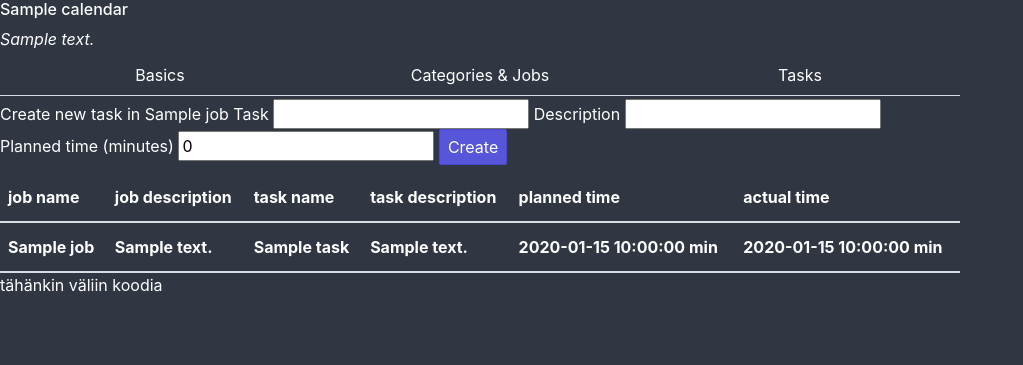
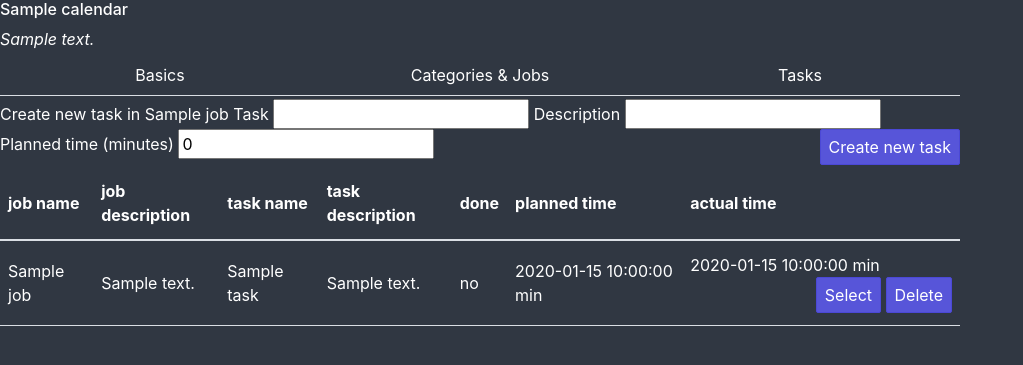
Before and after one commit to jussmaki/timetracker, a Flask app: template templates/calendar.html in a window 1280 px wide. Shown: the part 27-392 px from the top of the page, without its empty margins (0-1023 px from the left). Run offline with Flask 2, Linux system fonts and the light colour scheme; tables that the repository leaves empty hold one stand-in row (values such as "Sample post"); the template is opened without the code that fills it: values that come from a table or form of the project are taken from there, most other values are stand-ins (such as "Sample title", 1, 10 or a date in 2020); data that the repository does not hold is empty.

Commit message:
delete tasks

```diff
--- a/calendars.py
+++ b/calendars.py
@@ -103,6 +103,10 @@ def create_new_task(job: Job, name: str, description: str, planned_time: int):
     db.session.add(task)
     db.session.commit()
 
+def delete_task(task: Task):
+    db.session.query(Task).filter(Task.id == task.id).delete()
+    db.session.commit()
+
 def get_tasks(calendar: Calendar):
 
     tasks = db.session.query(Task).select_from(Calendar).join(Category, Category.calendar_id == Calendar.id).join(Job, Job.category_id == Category.id).join(Task, Task.job_id == Job.id).filter(Calendar.id == calendar.id).all()
--- a/forms.py
+++ b/forms.py
@@ -67,3 +67,4 @@ class TaskForm(FlaskForm):
     done = BooleanField("done", default=False)
     planned_time = IntegerField("planned_time", default=0)
     actual_time = IntegerField("actual_time", default=0)
+    delete = BooleanField("delete", default=False)
--- a/templates/calendar.html
+++ b/templates/calendar.html
@@ -40,7 +40,7 @@
                 {{ task_form.description }}
                 <label class="form-inline">Planned time (minutes)</label>
                 {{ task_form.planned_time }}
-                <button class="btn btn-primary" type="submit" form="task_form" value="create">Create</button>
+                <button class="btn btn-primary float-right" type="submit" form="task_form" value="create">Create new task</button>
             </form>
         </div>
 
@@ -52,6 +52,7 @@
             <th>job description</th>
             <th>task name</th>
             <th>task description</th>
+            <th>done</th>
             <th>planned time</th>
             <th>actual time</th>
           </tr>
@@ -59,12 +60,50 @@
         <tbody>
           {% for task in tasks %}
             {% if job.id == task.job_id %}
-            <th>{{ job.name }}</th>
-            <th>{{ job.description }}</th>
-            <th>{{ task.name }}</th>
-            <th>{{ task.description }}</th>
-            <th>{{ task.planned_time }} min</th>
-            <th>{{ task.actual_time }} min</th>
+              <tr>
+                <td>{{ job.name }}</td>
+                <td>{{ job.description }}</td>
+                <td>{{ task.name }}</td>
+                <td>{{ task.description }}</td>
+                <td>{% if task.done %} yes {% else %} no {% endif %}</td>
+                <td>{{ task.planned_time }} min</td>
+                <td>{{ task.actual_time }} min
+
+
+                  <div class="float-right">
+                    <a href="/calendar/{{ calendar.id }}?view=tasks&task_id={{ task.id }}" class="btn btn-primary">Select</a>
+
+                    <div class="popover popover-left">
+                    <button class="btn btn-primary">Delete</button>
+                    <div class="popover-container">
+                      <div class="card text-dark">
+                        <div class="card-header">
+                          Delete
+                        </div>
+                        <div class="card-body">
+                          <div class="form-group">
+                            <form method="POST" action="/calendar/{{ calendar.id }}?action=delete_task&task_id={{ task.id }}" id="delete_task_{{ task.id }}_form">
+                                {{ task_form.csrf_token }}
+                                {{ task_form.name(value=job.name, hidden=True) }}
+                                {{ task_form.description(value=job.name, hidden=True) }}
+                                <label class="form-checkbox">
+                                    {{ task_form.delete }}
+                                    <i class="form-icon"></i> I want to delete {{ task.name }} task.
+                                </label>
+                            </form>
+                        </div>
+                        </div>
+                        <div class="card-footer">
+                          <button class="btn" type="submit" form="delete_task_{{ task.id }}_form" value="delete">Delete</button>
+                        </div>
+                      </div>
+                    </div>
+                  </div>
+                  </div>
+
+
+                </td>
+              </tr>
             {% endif %}
           {% endfor %}
           </tbody>
@@ -77,10 +116,10 @@
 
       {% if not tasks %}
 
-      {% else %}
-
-        tähänkin väliin koodia
-
+      <div class="empty bg-dark">
+        <p class="empty-title h5">No categories and jobs to add tasks</p>
+        <p class="empty-subtitle">You may want add some first in tab Categories&jobs</p>
+      </div>
 
       {% endif %}
 
```
Also changed, not shown: routes.py (+11 -1 lines).
